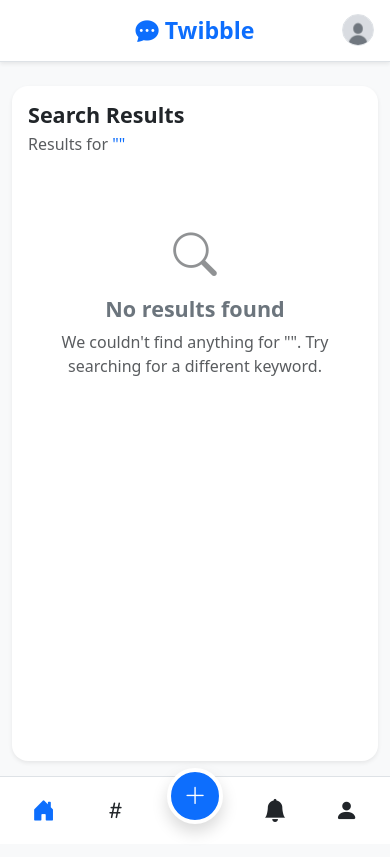
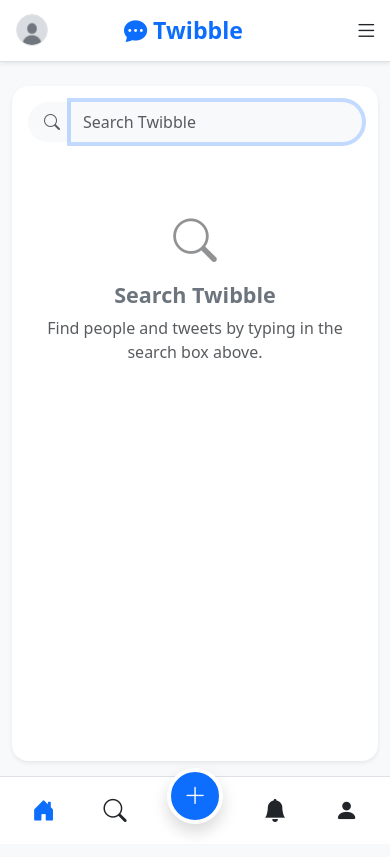
Before and after one commit to DevMohammad-SA/Twibble, a Django app: page /search/ in a window 390 px wide. Run offline with Django 5.2, Linux system fonts and the light colour scheme; the visitor is signed in with stand-in values (Sample User, id 1); parts of the project's set-up code (start-up, migrations or seed data) failed here and were passed over; some libraries are stand-ins or nearby versions.

Commit message:
feat: improve mobile navigation with search icon and better search UX
- Replace hashtag icon with search icon in mobile bottom nav
- Update search results page to show search input when query is empty
- Add autofocus to search input for better mobile experience
- Display friendly empty state instead of "searching for empty"

```diff
--- a/templates/base.html
+++ b/templates/base.html
@@ -1,6 +1,7 @@
 {% load django_bootstrap5 %}
 <!DOCTYPE html>
 <html lang="en">
+
 <head>
   <meta charset="UTF-8">
   <meta name="viewport" content="width=device-width, initial-scale=1.0">
@@ -13,7 +14,7 @@
   {% block extra_css %}{% endblock %}
 
   <script>
-        (function() {
+    (function () {
       const userTheme = "{% if user.is_authenticated %}{{ user.theme }}{% else %}system{% endif %}";
 
       const getPreferredTheme = () => {
@@ -37,6 +38,7 @@
     })();
   </script>
 </head>
+
 <body class="bg-body-tertiary d-flex flex-column min-vh-100 pb-5 pb-lg-0">
 
   <nav class="navbar navbar-expand-lg bg-body border-bottom sticky-top shadow-sm">
@@ -46,14 +48,49 @@
       </a>
 
       {% if user.is_authenticated %}
-            <div class="d-lg-none position-absolute end-0 me-3">
-                <a href="{% url 'users:settings' %}">
+      <!--Mobile dropdown menu start-->
+      <div class="d-lg-none position-absolute start-0 ms-3">
         <img src="{{ user.profile_image.url }}" alt="Profile" class="rounded-circle border" width="32" height="32">
+      </div>
+      <div classs"d-lg-none position-absolute end-0 me-3 d-flex align-items-center gap-2">
+        <div class="dropdown">
+          <button class="btn btn-link text-body p-0 border-0" type="button" id="mobileMenuDropdown"
+            data-bs-toggle="dropdown" aria-expanded="false">
+            <i class="bi bi-list fs-3"></i>
+          </button>
+          <ul class="dropdown-menu dropdown-menu-end border-0 shadow rounded-3 mt-2"
+            aria-labelledby="mobileMenuDropdown">
+            <li>
+              <a class="dropdown-item py-2 d-flex align-items-center"
+                href="{% url 'users:profile' request.user.username %}">
+                <img src="{{ user.profile_image.url }}" alt="Avatar" class="rounded-circle me-2 border" width="32"
+                  height="32">
+                <div>
+                  <div class="fw-bold">{{ user.username }}</div>
+                  <small class="text-muted">View profile</small>
+                </div>
               </a>
+            </li>
+            <li>
+              <hr class="dropdown-divider">
+            </li>
+            <li>
+              <a class="dropdown-item py-2" href="{% url 'users:settings' %}">
+                <i class="bi bi-gear me-2"></i>Settings</a>
+            </li>
+            <li>
+              <a class="dropdown-item text-danger" href="{% url 'users:logout'">
+                <i class="bi bi-box-arrow-right me-2"></i>Logout
+              </a>
+            </li>
+          </ul>
+        </div>
       </div>
       {% endif %}
+      <!-- mobile dropdown menu end -->
 
-            <button class="navbar-toggler border-0 position-absolute start-0 ms-2 d-none" type="button" data-bs-toggle="collapse" data-bs-target="#navbarNav">
+      <button class="navbar-toggler border-0 position-absolute start-0 ms-2 d-none" type="button"
+        data-bs-toggle="collapse" data-bs-target="#navbarNav">
         <span class="navbar-toggler-icon"></span>
       </button>
 
@@ -65,7 +102,8 @@
               <span class="input-group-text bg-body-tertiary border-0 rounded-start-pill ps-3">
                 <i class="bi bi-search text-muted"></i>
               </span>
-                            <input class="form-control bg-body-tertiary border-0 rounded-end-pill" type="search" placeholder="Search Twibble" name="q" value="{{ request.GET.q }}">
+              <input class="form-control bg-body-tertiary border-0 rounded-end-pill" type="search"
+                placeholder="Search Twibble" name="q" value="{{ request.GET.q }}">
             </div>
           </form>
         </div>
@@ -73,15 +111,22 @@
         <ul class="navbar-nav ms-auto align-items-center d-none d-lg-flex">
           {% if user.is_authenticated %}
           <li class="nav-item dropdown">
-                            <a class="nav-link dropdown-toggle d-flex align-items-center text-body-emphasis fw-bold" href="#" id="navbarDropdown" role="button" data-bs-toggle="dropdown">
-                                <img src="{{ user.profile_image.url }}" alt="Avatar" class="rounded-circle object-fit-cover me-2 border" width="40" height="40">
+            <a class="nav-link dropdown-toggle d-flex align-items-center text-body-emphasis fw-bold" href="#"
+              id="navbarDropdown" role="button" data-bs-toggle="dropdown">
+              <img src="{{ user.profile_image.url }}" alt="Avatar" class="rounded-circle object-fit-cover me-2 border"
+                width="40" height="40">
               <span class="d-lg-none d-xl-inline">{{ user.username }}</span>
             </a>
             <ul class="dropdown-menu dropdown-menu-end border-0 shadow-sm rounded-3 mt-2">
-                                <li><a class="dropdown-item py-2" href="{% url 'users:profile' request.user.username %}"><i class="bi bi-person me-2"></i>Profile</a></li>
-                                <li><a class="dropdown-item py-2" href="{% url 'users:settings' %}"><i class="bi bi-gear me-2"></i>Settings</a></li>
-                                <li><hr class="dropdown-divider"></li>
-                                <li><a class="dropdown-item py-2 text-danger" href="{% url 'users:logout' %}"><i class="bi bi-box-arrow-right me-2"></i>Logout</a></li>
+              <li><a class="dropdown-item py-2" href="{% url 'users:profile' request.user.username %}"><i
+                    class="bi bi-person me-2"></i>Profile</a></li>
+              <li><a class="dropdown-item py-2" href="{% url 'users:settings' %}"><i
+                    class="bi bi-gear me-2"></i>Settings</a></li>
+              <li>
+                <hr class="dropdown-divider">
+              </li>
+              <li><a class="dropdown-item py-2 text-danger" href="{% url 'users:logout' %}"><i
+                    class="bi bi-box-arrow-right me-2"></i>Logout</a></li>
             </ul>
           </li>
           {% else %}
@@ -104,13 +149,16 @@
       <div class="col-lg-3 d-none d-lg-block">
         <div class="bg-body p-3 rounded-4 shadow-sm position-sticky" style="top: 90px;">
           <div class="nav flex-column nav-pills gap-1">
-                        <a class="nav-link link-body-emphasis rounded-pill fw-semibold px-3 py-2 d-flex align-items-center" href="/">
+            <a class="nav-link link-body-emphasis rounded-pill fw-semibold px-3 py-2 d-flex align-items-center"
+              href="/">
               <i class="bi bi-house-door-fill fs-5 me-3 text-primary"></i> Home
             </a>
-                        <a class="nav-link link-body-emphasis rounded-pill fw-semibold px-3 py-2 d-flex align-items-center" href="#">
+            <a class="nav-link link-body-emphasis rounded-pill fw-semibold px-3 py-2 d-flex align-items-center"
+              href="#">
               <i class="bi bi-hash fs-5 me-3"></i> Explore
             </a>
-                        <a class="nav-link link-body-emphasis rounded-pill fw-semibold px-3 py-2 d-flex align-items-center justify-content-between" href="#">
+            <a class="nav-link link-body-emphasis rounded-pill fw-semibold px-3 py-2 d-flex align-items-center justify-content-between"
+              href="#">
               <div class="d-flex align-items-center">
                 <i class="bi bi-bell-fill fs-5 me-3"></i> Notifications
               </div>
@@ -118,19 +166,23 @@
               <span class="badge bg-primary rounded-pill">1</span>
               {% endif %}
             </a>
-                        <a class="nav-link link-body-emphasis rounded-pill fw-semibold px-3 py-2 d-flex align-items-center" href="#">
+            <a class="nav-link link-body-emphasis rounded-pill fw-semibold px-3 py-2 d-flex align-items-center"
+              href="#">
               <i class="bi bi-envelope-fill fs-5 me-3"></i> Messages
             </a>
-                        <a class="nav-link link-body-emphasis rounded-pill fw-semibold px-3 py-2 d-flex align-items-center" href="#">
+            <a class="nav-link link-body-emphasis rounded-pill fw-semibold px-3 py-2 d-flex align-items-center"
+              href="#">
               <i class="bi bi-bookmark-fill fs-5 me-3"></i> Bookmarks
             </a>
-                        <a class="nav-link link-body-emphasis rounded-pill fw-semibold px-3 py-2 d-flex align-items-center" href="{% url 'users:profile' request.user.username %}">
+            <a class="nav-link link-body-emphasis rounded-pill fw-semibold px-3 py-2 d-flex align-items-center"
+              href="{% url 'users:profile' request.user.username %}">
               <i class="bi bi-person-fill fs-5 me-3"></i> Profile
             </a>
           </div>
 
           <div class="d-grid mt-4">
-                        <button class="btn btn-primary rounded-pill fw-bold py-2" data-bs-toggle="modal" data-bs-target="#twibbleModal">
+            <button class="btn btn-primary rounded-pill fw-bold py-2" data-bs-toggle="modal"
+              data-bs-target="#twibbleModal">
               <i class="bi bi-pencil-square me-2"></i> Twibble
             </button>
           </div>
@@ -142,7 +194,8 @@
 
         {% if messages %}
         {% for message in messages %}
-                        <div class="alert alert-{{ message.tags }} alert-dismissible fade show rounded-4 shadow-sm border-0 mb-3" role="alert">
+        <div class="alert alert-{{ message.tags }} alert-dismissible fade show rounded-4 shadow-sm border-0 mb-3"
+          role="alert">
           {{ message }}
           <button type="button" class="btn-close" data-bs-dismiss="alert"></button>
         </div>
@@ -161,7 +214,8 @@
               </div>
               <h4 class="fw-bold text-secondary">No tweets yet</h4>
               <p class="text-muted mb-4">This feed is looking a little quiet. Be the first to post!</p>
-                                <button class="btn btn-primary rounded-pill px-4 fw-bold" data-bs-toggle="modal" data-bs-target="#twibbleModal">
+              <button class="btn btn-primary rounded-pill px-4 fw-bold" data-bs-toggle="modal"
+                data-bs-target="#twibbleModal">
                 <i class="bi bi-pencil-square me-2"></i>Write a Twibble
               </button>
             </div>
@@ -197,6 +251,7 @@
     </div>
   </div>
 
+  <!-- Mobile bottm navbar -->
   {% if user.is_authenticated %}
   <nav class="navbar fixed-bottom navbar-light bg-body border-top d-lg-none safe-area-bottom pb-2">
     <div class="container-fluid d-flex justify-content-between px-4 align-items-center">
@@ -204,8 +259,8 @@
         <i class="bi bi-house-door-fill fs-3 text-primary"></i>
       </a>
 
-            <a href="#" class="nav-link text-body p-2">
-                <i class="bi bi-hash fs-3"></i>
+      <a href="{% url 'search' %}" class="nav-link text-body p-2">
+        <i class="bi bi-search fs-3"></i>
       </a>
 
       <button class="btn btn-primary rounded-circle shadow d-flex align-items-center justify-content-center"
@@ -217,7 +272,9 @@
       <a href="#" class="nav-link text-body p-2 position-relative">
         <i class="bi bi-bell-fill fs-3"></i>
         {% if notification_count %}
-                <span class="position-absolute top-0 start-100 translate-middle p-1 bg-danger border border-light rounded-circle" style="margin-left: -10px; margin-top: 10px;">
+        <span
+          class="position-absolute top-0 start-100 translate-middle p-1 bg-danger border border-light rounded-circle"
+          style="margin-left: -10px; margin-top: 10px;">
           <span class="visually-hidden">New alerts</span>
         </span>
         {% endif %}
@@ -236,16 +293,19 @@
         <div class="modal-header border-0">
           <button type="button" class="btn-close" data-bs-dismiss="modal" aria-label="Close"></button>
         </div>
-                <form hx-post="{% url 'tweets:post' %}" hx-target="#tweets-feed" hx-swap="afterbegin" hx-on="htmx:afterRequest: closeTweetModal()">
+        <form hx-post="{% url 'tweets:post' %}" hx-target="#tweets-feed" hx-swap="afterbegin"
+          hx-on="htmx:afterRequest: closeTweetModal()">
           {% csrf_token %}
           <div class="modal-body pt-0">
             <div class="d-flex">
               {% if user.profile_image %}
-                                <img src="{{ user.profile_image.url }}" class="rounded-circle object-fit-cover me-3 border" width="45" height="45" alt="User">
+              <img src="{{ user.profile_image.url }}" class="rounded-circle object-fit-cover me-3 border" width="45"
+                height="45" alt="User">
               {% else %}
               <div class="rounded-circle bg-secondary me-3" style="width: 45px; height: 45px;"></div>
               {% endif %}
-                            <textarea class="form-control border-0 fs-5 bg-transparent text-body" name="text" rows="4" maxlength=300 placeholder="What is happening?!" style="resize: none; box-shadow: none;" required></textarea>
+              <textarea class="form-control border-0 fs-5 bg-transparent text-body" name="text" rows="4" maxlength=300
+                placeholder="What is happening?!" style="resize: none; box-shadow: none;" required></textarea>
             </div>
           </div>
           <div class="modal-footer border-0">
@@ -266,7 +326,7 @@
       event.detail.headers['X-CSRFToken'] = csrftoken;
     });
 
-        function closeTweetModal(){
+    function closeTweetModal() {
       let modalEl = document.getElementById('twibbleModal');
       let modal = bootstrap.Modal.getInstance(modalEl) || new bootstrap.Modal(modalEl);
       modal.hide();
@@ -275,4 +335,5 @@
   </script>
   {% endblock %}
 </body>
+
 </html>
--- a/templates/search_results.html
+++ b/templates/search_results.html
@@ -3,24 +3,52 @@
 {% block content %}
 <div class="p-3 p-md-4">
 
+  <!-- Search Input Box - Always visible on the search page -->
   <div class="mb-4">
-    <h4 class="fw-bold mb-1">Search Results</h4>
-    <p class="text-muted">
-      Results for <span class="text-primary">"{{ query }}"</span>
-    </p>
+    <form method="GET" action="{% url 'search' %}">
+      <div class="input-group">
+        <span class="input-group-text bg-body-tertiary border-0 rounded-start-pill ps-3">
+          <i class="bi bi-search text-muted"></i>
+        </span>
+        <input
+          class="form-control bg-body-tertiary border-0 rounded-end-pill py-2"
+          type="search"
+          placeholder="Search Twibble"
+          name="q"
+          value="{{ query }}"
+          autofocus
+        >
+      </div>
+    </form>
   </div>
 
-  {% if not user_results and not tweet_results %}
-
+  {% if not query %}
+  <!-- Empty state when no query is entered -->
   <div class="text-center py-5">
     <div class="mb-3">
       <i class="bi bi-search display-1 text-body-tertiary"></i>
+    </div>
+    <h4 class="fw-bold text-secondary">Search Twibble</h4>
+    <p class="text-muted">Find people and tweets by typing in the search box above.</p>
+  </div>
+
+  {% elif not user_results and not tweet_results %}
+  <!-- No results found -->
+  <div class="text-center py-5">
+    <div class="mb-3">
+      <i class="bi bi-emoji-frown display-1 text-body-tertiary"></i>
     </div>
     <h4 class="fw-bold text-secondary">No results found</h4>
     <p class="text-muted">We couldn't find anything for "{{ query }}". Try searching for a different keyword.</p>
   </div>
 
   {% else %}
+  <!-- Show results -->
+  <div class="mb-4">
+    <p class="text-muted">
+      Results for <span class="text-primary fw-bold">"{{ query }}"</span>
+    </p>
+  </div>
 
   {% if user_results %}
   <div class="mb-5">
```
Lines whose indentation alone changed are shown as unchanged.
